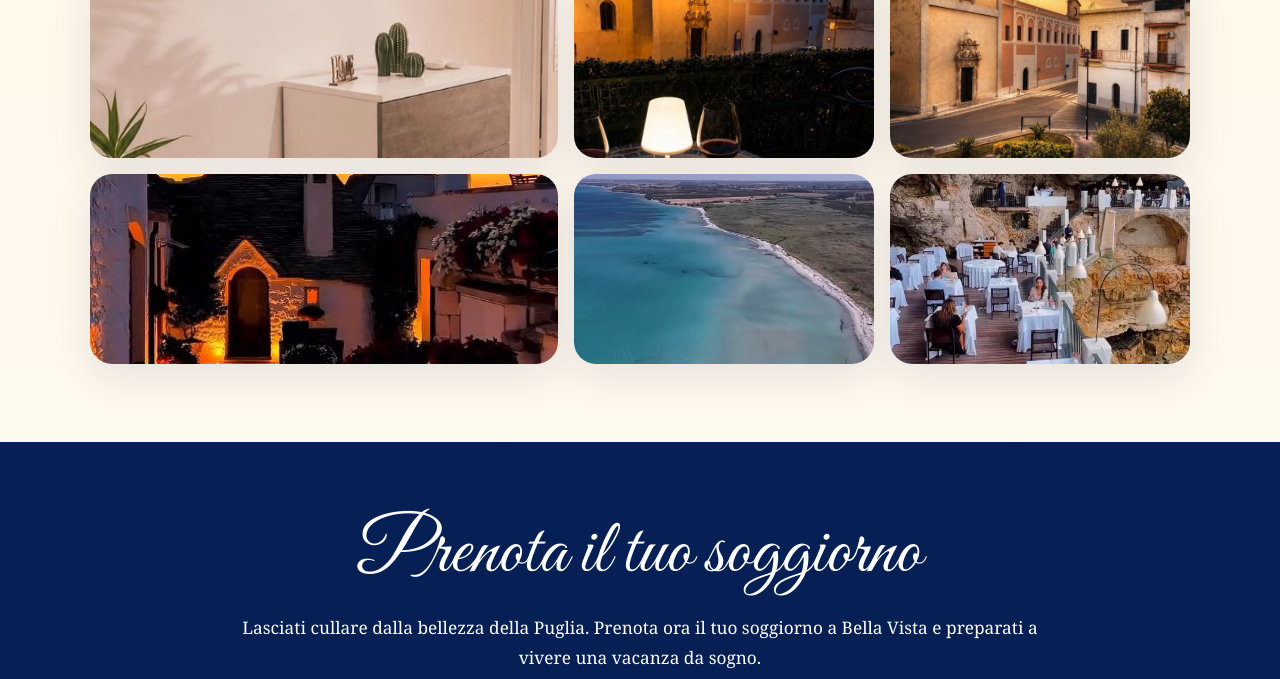
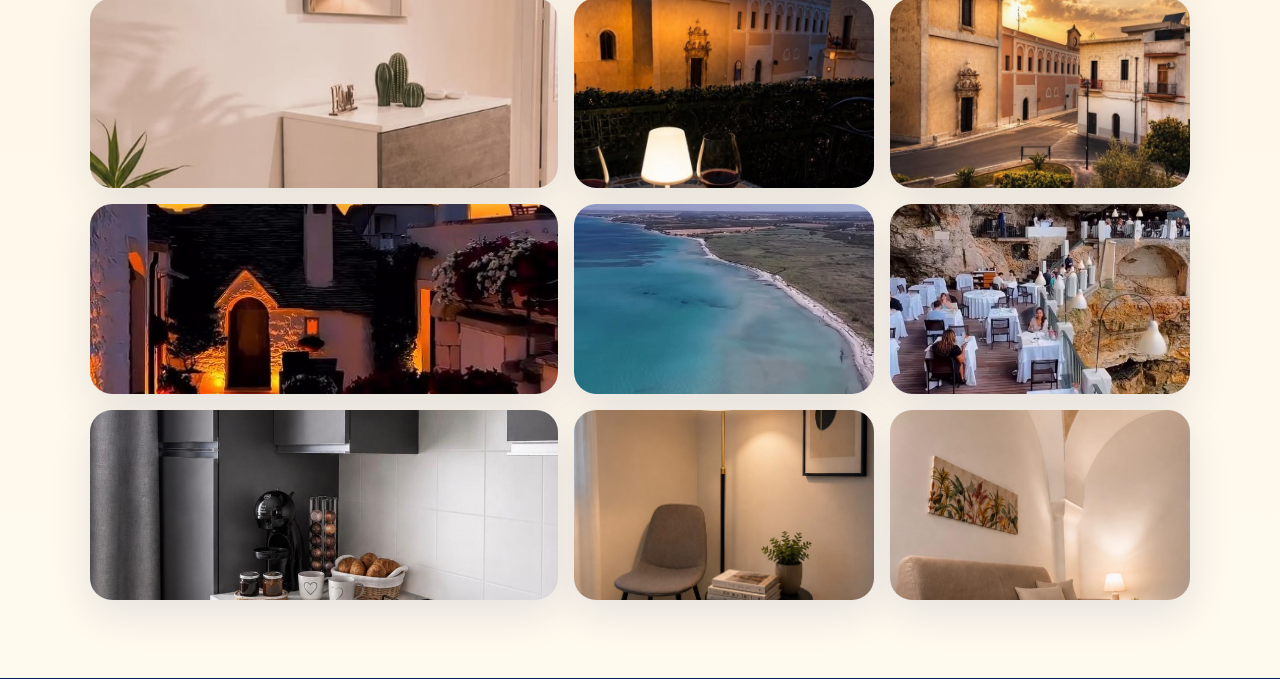
Before and after one commit to metazenvr-crypto/bellavistaapulia, a plain HTML site: page lacasa.html in a window 1280 px wide. Shown: the part 3876-4555 px from the top of the page. Drawn offline with Linux system fonts and the light colour scheme.

Commit message:
Update lacasa.html

```diff
--- a/lacasa.html
+++ b/lacasa.html
@@ -73,7 +73,7 @@ footer{padding:28px 7vw;text-align:center;background:#05173c;color:rgba(255,255,
 <section><h2>Autenticità, comfort e accoglienza</h2><p class="intro">Bella Vista è la scelta ideale per coppie, famiglie o amici che desiderano vivere una vacanza autentica, rilassante e indimenticabile. La casa può ospitare fino a <strong>4 persone</strong> ed è arredata con toni caldi, dettagli floreali e ambienti pensati per trasmettere freschezza, eleganza e benessere.</p><div class="grid"><article class="card highlight"><h3><i class="fa-solid fa-house"></i> Volte a stella</h3><p>Architettura tipica pugliese, atmosfera storica e ambienti luminosi dal grande fascino.</p></article><article class="card highlight"><h3><i class="fa-solid fa-users"></i> Fino a 4 ospiti</h3><p>Perfetta per una coppia, una famiglia o un piccolo gruppo di amici.</p></article><article class="card highlight"><h3><i class="fa-solid fa-mug-hot"></i> Colazione inclusa</h3><p>Macchina del caffè con capsule e tutto il necessario per iniziare bene la giornata.</p></article></div></section>
 <section><div class="split"><div><h2>Una posizione strategica</h2><p>Soggiornare a Bella Vista significa avere la Puglia a portata di mano. La casa si trova in una posizione privilegiata, comoda per vivere il paese a piedi e partire alla scoperta delle mete più amate del territorio.</p></div><div class="card"><ul class="list"><li><strong>Piazza principale a pochi passi:</strong> in circa due minuti a piedi si raggiunge il cuore della città e il Castello Dentice di Frasso.</li><li><strong>Bar sotto casa:</strong> sulla piazzetta accanto all’appartamento, perfetto per caffè, cappuccino o un pasticciotto caldo.</li><li><strong>Aeroporto di Brindisi:</strong> a circa 20 km.</li><li><strong>Torre Guaceto:</strong> a circa 15 km, tra spiagge dorate, natura incontaminata e mare cristallino.</li><li><strong>Dintorni:</strong> Ostuni, Alberobello, Polignano a Mare, Monopoli, Lecce e Brindisi sono facilmente raggiungibili in auto.</li></ul></div></div></section>
 <section><h2>Gli spazi</h2><div class="grid"><article class="card"><h3>Zona giorno</h3><p>Ampio soggiorno luminoso con pavimentazione classica, comodo divano letto matrimoniale, TV da 32 pollici e aria condizionata caldo/freddo.</p></article><article class="card"><h3>Camera matrimoniale</h3><p>Camera spaziosa con suggestiva volta a stella, armadio a specchio, biancheria inclusa e atmosfera intima e rilassante.</p></article><article class="card"><h3>Cucina moderna</h3><p>Cucina completamente attrezzata con piano cottura a 4 fuochi, forno, frigorifero con congelatore, lavatrice e macchina del caffè.</p></article><article class="card"><h3>Bagno</h3><p>Elegante e funzionale, dotato di ampio box doccia, lavabo con mobile in legno, wc e bidet.</p></article><article class="card"><h3>Balcone privato</h3><p>Un grazioso balcone con tavolino e sedie in ferro battuto, affacciato sulla piazzetta alberata e sulla facciata di una storica chiesa locale.</p></article><article class="card"><h3>Relax con vista</h3><p>Il luogo perfetto per una colazione al sole o per un calice di vino primitivo al tramonto, respirando la vera atmosfera pugliese.</p></article></div></section>
-<section><h2>Servizi inclusi</h2><div class="grid"><article class="card"><h3><i class="fa-solid fa-snowflake"></i> Clima</h3><p>Aria condizionata caldo/freddo.</p></article><article class="card"><h3><i class="fa-solid fa-tv"></i> TV</h3><p>TV 32 pollici per le tue serate di relax.</p></article><article class="card"><h3><i class="fa-solid fa-kitchen-set"></i> Cucina</h3><p>Cucina accessoriata, macchina del caffè con capsule e colazione inclusa.</p></article><article class="card"><h3><i class="fa-solid fa-shirt"></i> Lavatrice</h3><p>Comoda lavatrice a disposizione degli ospiti.</p></article><article class="card"><h3><i class="fa-solid fa-bed"></i> Biancheria</h3><p>Set di asciugamani e lenzuola fresche di bucato.</p></article><article class="card"><h3><i class="fa-solid fa-paw"></i> Pet friendly</h3><p>Gli animali domestici sono i benvenuti.</p></article></div></section>
+<section><h2>Servizi inclusi</h2><div class="grid"><article class="card"><h3><i class="fa-solid fa-snowflake"></i> Clima</h3><p>Aria condizionata caldo/freddo.</p></article><article class="card"><h3><i class="fa-solid fa-tv"></i> TV</h3><p>TV 32 pollici per le tue serate di relax.</p></article><article class="card"><h3><i class="fa-solid fa-kitchen-set"></i> Cucina</h3><p>Cucina accessoriata, macchina del caffè con capsule e colazione inclusa.</p></article><article class="card"><h3><i class="fa-solid fa-shirt"></i> Lavatrice</h3><p>Comoda lavatrice a disposizione degli ospiti.</p></article><article class="card"><h3><i class="fa-solid fa-bed"></i> Biancheria</h3><p>Set di asciugamani e lenzuola fresche di bucato.</p></article><article class="card"><h3><i class="fa-solid fa-baby"></i> Culla bambino</h3><p>Culla disponibile su richiesta per garantire il massimo comfort anche ai più piccoli.</p></article></div></section>
 
 <section id="galleria">
 
@@ -125,6 +125,18 @@ footer{padding:28px 7vw;text-align:center;background:#05173c;color:rgba(255,255,
             <img src="assets/ristorante.jpg" alt="Ristorante sul mare" onclick="openImage(this.src)">
         </figure>
 
+        <figure>
+            <img src="assets/cucina_bv_2.jpg" alt="Vista cucina" onclick="openImage(this.src)">
+        </figure>
+
+         <figure>
+            <img src="assets/angolo_relax.jpg" alt="Angolo relax" onclick="openImage(this.src)">
+        </figure>
+
+        <figure>
+            <img src="assets/vista_salotto.jpg" alt="Volte a stella" onclick="openImage(this.src)">
+        </figure>
+
     </div>
 
 </section>
```
